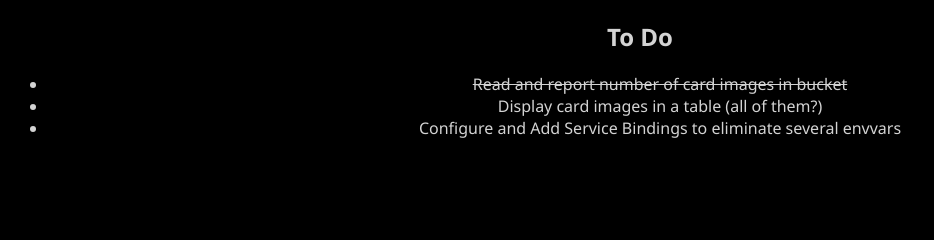
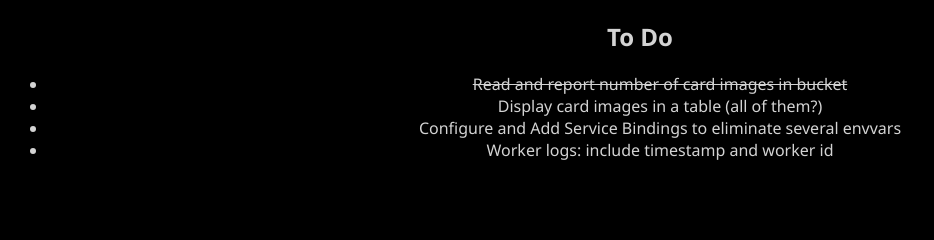
Before and after one commit to BrianRagazzi/python-mtg-queue-fetcher, a Flask app: template templates/index.html in a window 1280 px wide. Shown: the part 150-390 px from the top of the page, without its empty margins (0-934 px from the left). Run offline with Flask 2, Linux system fonts and the light colour scheme; the template is opened without the code that fills it, so the values that code supplies are empty.

Commit message:
Update index.html

```diff
--- a/templates/index.html
+++ b/templates/index.html
@@ -19,6 +19,7 @@
         <li><strike>Read and report number of card images in bucket</strike></li>
         <li>Display card images in a table (all of them?)</li>
         <li>Configure and Add Service Bindings to eliminate several envvars</li>
+        <li>Worker logs:  include timestamp and worker id</li>
       </ul>
     </p>
   </center>
```
